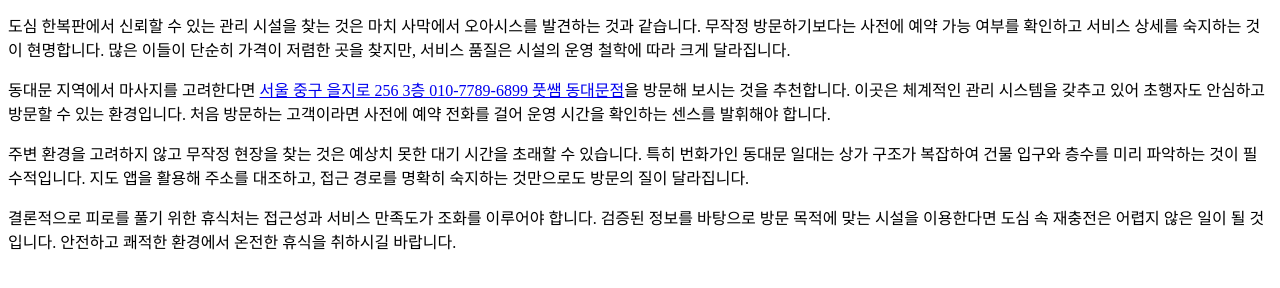
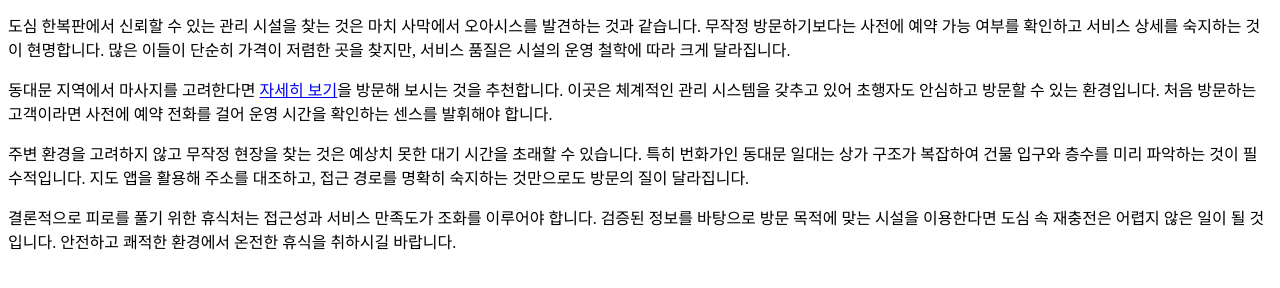
Before and after one commit to cosmos0111-cmyk/bp-t3b04-ds-coin-sale, a plain HTML site: page posts/gemini-coverage-20260719-0409.html in a window 1280 px wide. Shown: the part 140-428 px from the top of the page. Drawn offline with Linux system fonts and the light colour scheme.

Commit message:
deploy: garbage-free snapshot 2026-07-27T00:32:38.351Z

```diff
--- a/posts/gemini-coverage-20260719-0409.html
+++ b/posts/gemini-coverage-20260719-0409.html
@@ -12,7 +12,7 @@
     <h1>동대문 일대 마사지 방문 시 확인해야 할 기본 수칙</h1>
     <p>친구들과 당산 코인노래방 할인 정보를 검색하며 시간을 보내던 중, 갑작스러운 피로를 느껴 동대문 인근으로 발길을 돌렸습니다. 활기찬 도심 속에서 마사지 샵을 선택하는 일은 의외로 신중한 판단을 요하는 과정입니다. 초행자들은 화려한 간판에 현혹되기 쉽지만, 실제 운영 정보를 꼼꼼히 확인하는 것이 가장 중요합니다.</p>
     <p>도심 한복판에서 신뢰할 수 있는 관리 시설을 찾는 것은 마치 사막에서 오아시스를 발견하는 것과 같습니다. 무작정 방문하기보다는 사전에 예약 가능 여부를 확인하고 서비스 상세를 숙지하는 것이 현명합니다. 많은 이들이 단순히 가격이 저렴한 곳을 찾지만, 서비스 품질은 시설의 운영 철학에 따라 크게 달라집니다.</p>
-    <p>동대문 지역에서 마사지를 고려한다면 <a class="anchor-link" href="https://euljiro-body-care.mapo-room-guide.xyz/" data-bpaas-link-target="t1-campaign-mqw1w2qy-5klg">서울 중구 을지로 256 3층 010-7789-6899 풋쌤 동대문점</a>을 방문해 보시는 것을 추천합니다. 이곳은 체계적인 관리 시스템을 갖추고 있어 초행자도 안심하고 방문할 수 있는 환경입니다. 처음 방문하는 고객이라면 사전에 예약 전화를 걸어 운영 시간을 확인하는 센스를 발휘해야 합니다.</p>
+    <p>동대문 지역에서 마사지를 고려한다면 <a class="anchor-link" href="https://atlas.hardcoreroom.com/blog-3.html" data-bpaas-link-target="t1-campaign-mqw1w2qy-5klg">자세히 보기</a>을 방문해 보시는 것을 추천합니다. 이곳은 체계적인 관리 시스템을 갖추고 있어 초행자도 안심하고 방문할 수 있는 환경입니다. 처음 방문하는 고객이라면 사전에 예약 전화를 걸어 운영 시간을 확인하는 센스를 발휘해야 합니다.</p>
     <p>주변 환경을 고려하지 않고 무작정 현장을 찾는 것은 예상치 못한 대기 시간을 초래할 수 있습니다. 특히 번화가인 동대문 일대는 상가 구조가 복잡하여 건물 입구와 층수를 미리 파악하는 것이 필수적입니다. 지도 앱을 활용해 주소를 대조하고, 접근 경로를 명확히 숙지하는 것만으로도 방문의 질이 달라집니다.</p>
     <p>결론적으로 피로를 풀기 위한 휴식처는 접근성과 서비스 만족도가 조화를 이루어야 합니다. 검증된 정보를 바탕으로 방문 목적에 맞는 시설을 이용한다면 도심 속 재충전은 어렵지 않은 일이 될 것입니다. 안전하고 쾌적한 환경에서 온전한 휴식을 취하시길 바랍니다.</p>
 </body>
```
